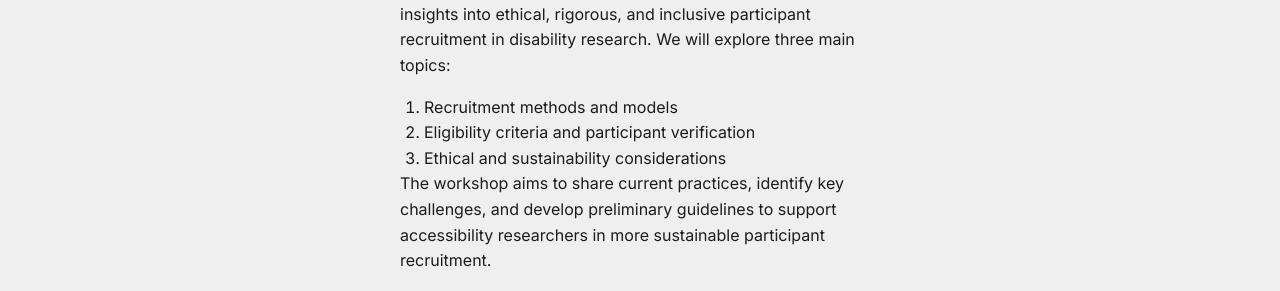
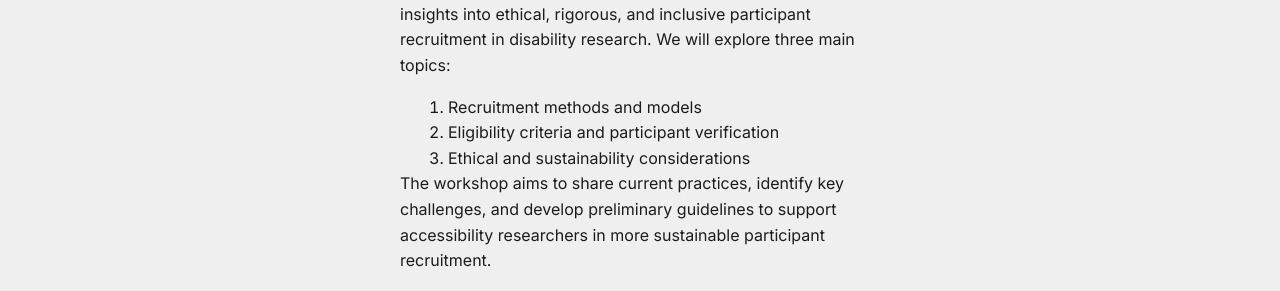
Before and after one commit to assets-recruitment-2025/assets-recruitment-2025.github.io, a Jekyll site: the page built from index.md, in a window 1280 px wide and 1400 px high, scrolled down 915 px. Shown: the part 159-450 px from the top of the window. Built offline with Jekyll 4.4.1, drawn with Linux system fonts in a browser that asks for light colours.

```diff
--- a/assets/css/style.css
+++ b/assets/css/style.css
@@ -61,7 +61,7 @@
 
 .section-list {
   list-style-type: decimal;       /* 1., 2., 3. */
-  margin-left: 1.5rem;            /* indent */
+  margin-left: 3rem;            /* indent */
   padding-left: 0;
 }
 
@@ -71,8 +71,8 @@
   position: sticky;
   top: 0;
   z-index: 100;
-  background: #000;        /* black header */
-  color: #fff;             /* white text */
+  background: #000;
+  color: #fff;
 }
 .navbar {
   max-width: 1200px;
```
